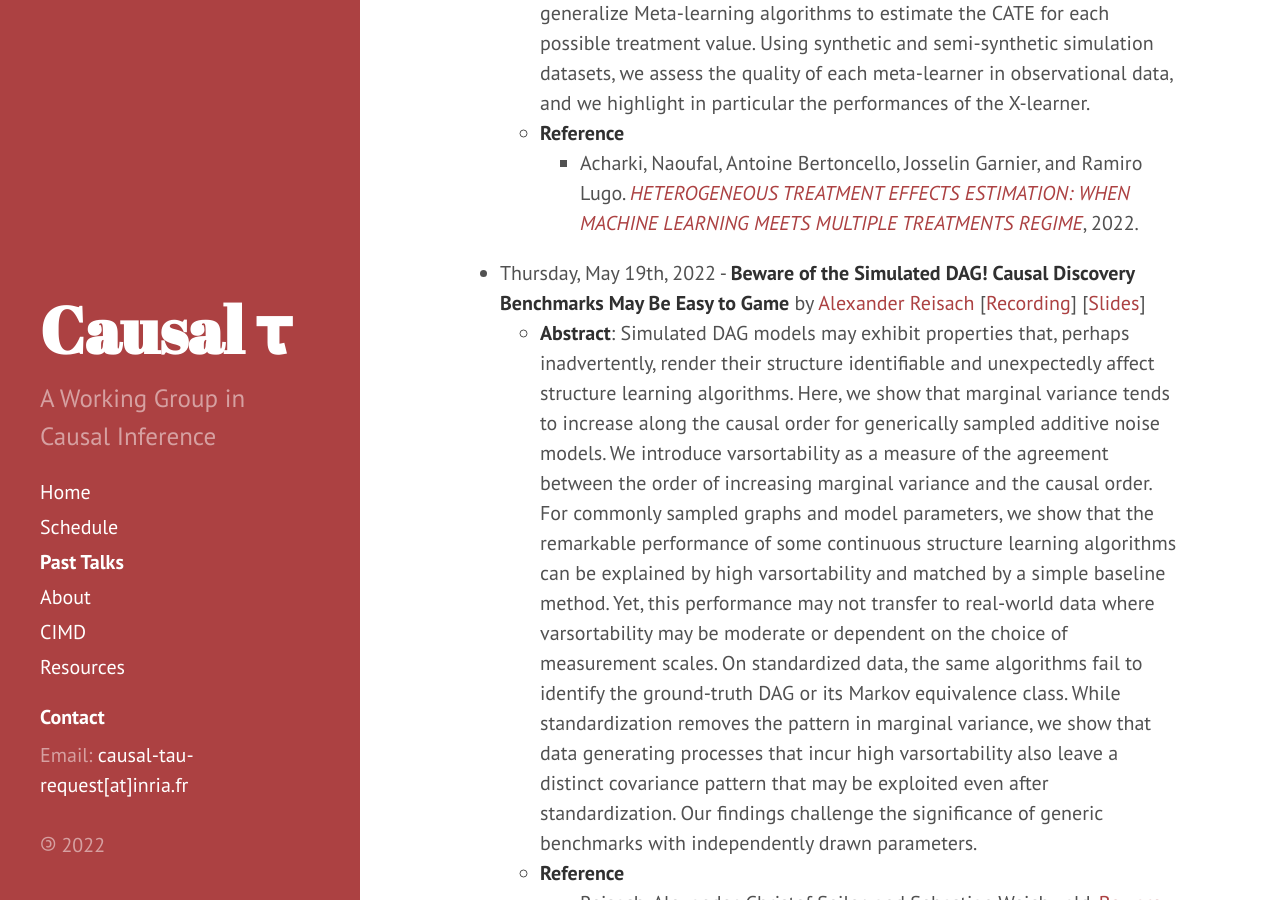
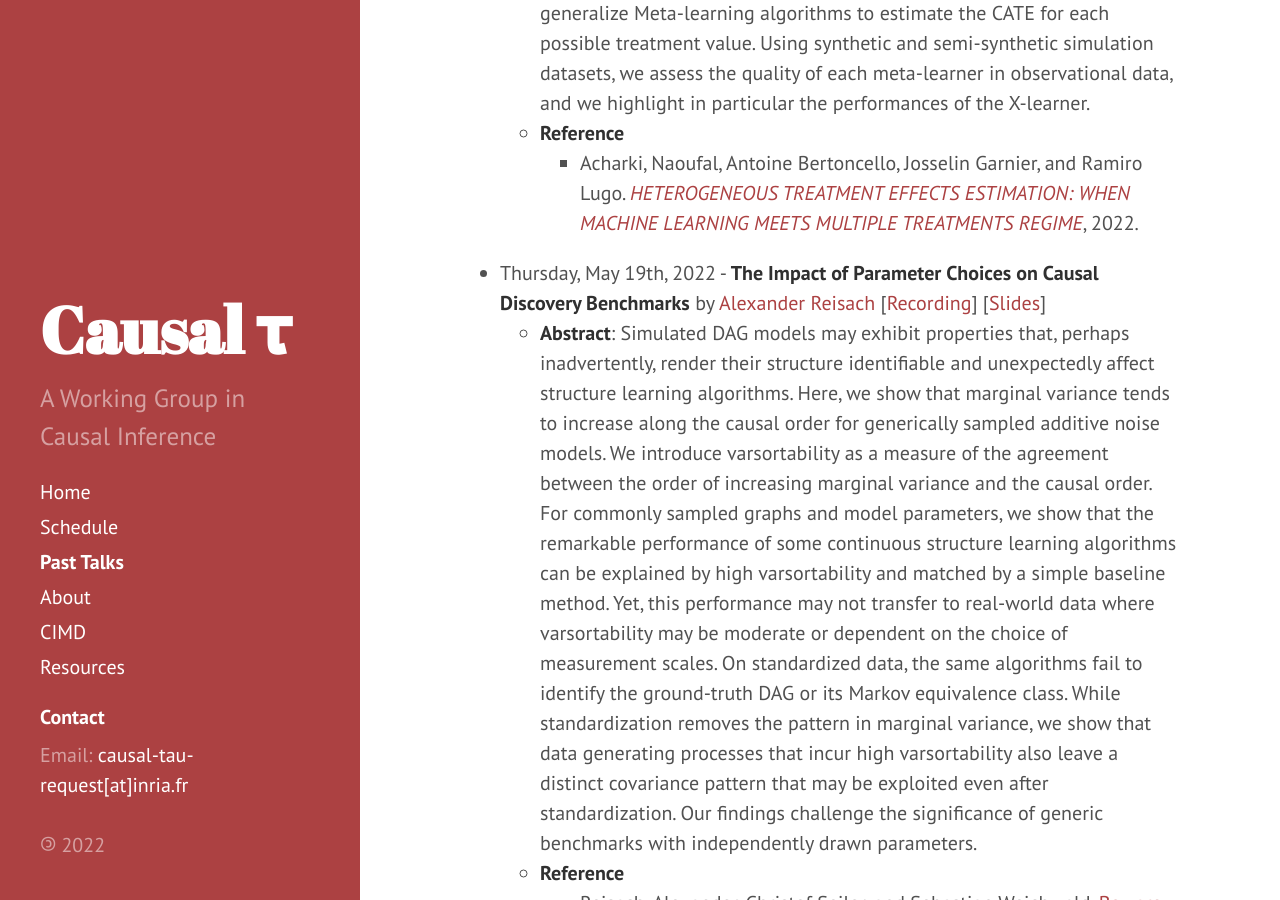
Before and after one commit to CausalTau/causaltau.github.io, a Jekyll site: the page built from past.md, in a window 1280 px wide and 900 px high, scrolled down 1452 px. Built offline with Jekyll 4.4.1, drawn with Linux system fonts in a browser that asks for light colours; nearby versions of some CDN libraries; formulas are drawn with MathJax 3.

Commit message:
Fix the issue with the title of talk

```diff
--- a/past.md
+++ b/past.md
@@ -23,7 +23,7 @@ order: 4
     * Acharki, Naoufal, Antoine Bertoncello, Josselin Garnier, and Ramiro Lugo. [_HETEROGENEOUS TREATMENT EFFECTS ESTIMATION: WHEN MACHINE LEARNING MEETS MULTIPLE TREATMENTS REGIME_](https://nacharki.github.io/files/Causal_Inference_multiple_treatments.pdf), 2022.
 
 
-* Thursday, May 19th, 2022 - **Beware of the Simulated DAG! Causal Discovery Benchmarks May Be Easy to Game** by [Alexander Reisach](https://linkedin.com/in/alexander-reisach-2033a9175) [[Recording](https://drive.google.com/file/d/1WpcHS3bJUCyPpGSSDYF0fsSZVMKNM3nR)] [[Slides](../files/slides/2022_05_19-CausalTau.pdf)]
+* Thursday, May 19th, 2022 - **The Impact of Parameter Choices on Causal Discovery Benchmarks** by [Alexander Reisach](https://linkedin.com/in/alexander-reisach-2033a9175) [[Recording](https://drive.google.com/file/d/1WpcHS3bJUCyPpGSSDYF0fsSZVMKNM3nR)] [[Slides](../files/slides/2022_05_19-CausalTau.pdf)]
   * **Abstract**: Simulated DAG models may exhibit properties that, perhaps inadvertently, render their structure identifiable and unexpectedly affect structure learning algorithms. Here, we show that marginal variance tends to increase along the causal order for generically sampled additive noise models. We introduce varsortability as a measure of the agreement between the order of increasing marginal variance and the causal order. For commonly sampled graphs and model parameters, we show that the remarkable performance of some continuous structure learning algorithms can be explained by high varsortability and matched by a simple baseline method. Yet, this performance may not transfer to real-world data where varsortability may be moderate or dependent on the choice of measurement scales. On standardized data, the same algorithms fail to identify the ground-truth DAG or its Markov equivalence class. While standardization removes the pattern in marginal variance, we show that data generating processes that incur high varsortability also leave a distinct covariance pattern that may be exploited even after standardization. Our findings challenge the significance of generic benchmarks with independently drawn parameters.
   * **Reference**
     * Reisach, Alexander, Christof Seiler, and Sebastian Weichwald. [Beware of the Simulated DAG! Causal Discovery Benchmarks May Be Easy to Game](https://proceedings.neurips.cc/paper/2021/file/e987eff4a7c7b7e580d659feb6f60c1a-Paper.pdf). In Advances in Neural Information Processing Systems, 34:27772–84. 2021.
```
